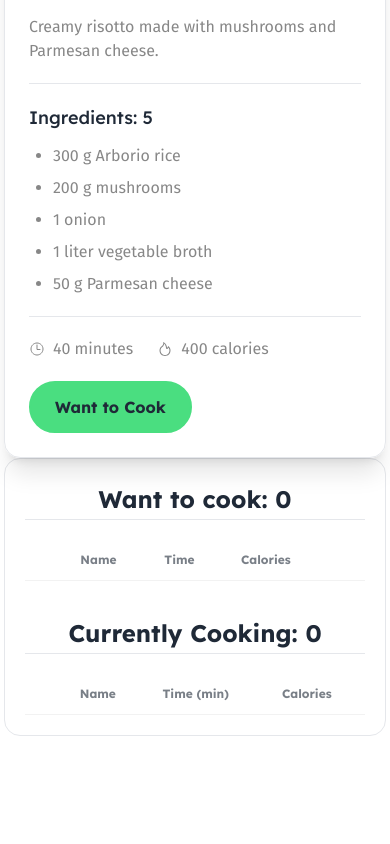
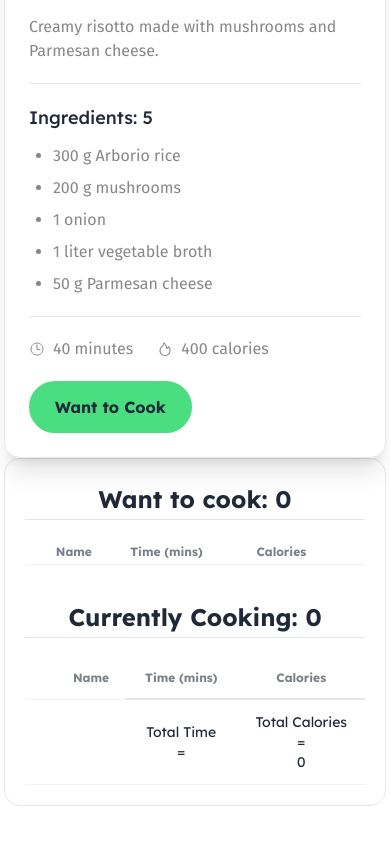
Before and after one commit to Meehnaaz-Basit/Js_Chef-Table, a React (Vite) app: page / in a window 390 px wide. Shown: the part 5294-6138 px from the top of the page. Before the commit the page ends 6094 px from the top, so only its background shows below. Built offline with nearby package versions, Linux system fonts and the light colour scheme.

Commit message:
fixed sidebar table layout

```diff
--- a/src/App.jsx
+++ b/src/App.jsx
@@ -10,7 +10,6 @@ import "react-toastify/dist/ReactToastify.css";
 function App() {
   const [foodInfos, setFoodInfos] = useState([]);
   const [serialNumber, setSerialNumber] = useState(0);
-  // const num = 0;
 
   // want to cook
   const handleWantToCook = (cart) => {
--- a/src/components/CurrentCooking/CurrentCooking.jsx
+++ b/src/components/CurrentCooking/CurrentCooking.jsx
@@ -3,24 +3,14 @@ const CurrentCooking = ({ currentTab, serialNumber }) => {
   const { recipe_name, preparing_time, calories } = currentTab;
 
   return (
-    <div>
-      {/*  */}
-      <div className="overflow-x-auto">
-        <table className="table">
-          <tbody className="">
-            <tr>
-              <th>{serialNumber}</th>
-              <td>{recipe_name} </td>
-              <td>{preparing_time}</td>
-              <td>{calories}</td>
-            </tr>
-          </tbody>
-        </table>
-      </div>
-      {/*  */}
-
-      {/*  */}
-    </div>
+    <>
+      <tr>
+        <th>{serialNumber}</th>
+        <td>{recipe_name} </td>
+        <td className="text-center">{preparing_time}</td>
+        <td className="text-center">{calories}</td>
+      </tr>
+    </>
   );
 };
 
--- a/src/components/Recipes/Recipes.jsx
+++ b/src/components/Recipes/Recipes.jsx
@@ -12,7 +12,7 @@ const Recipes = ({ handleWantToCook }) => {
   }, []);
 
   return (
-    <div className="md:w-3/5 grid md:grid-cols-2 gap-6">
+    <div className="lg:w-3/5 md:w-1/2 grid lg:grid-cols-2 md:grid-cols-1 gap-6">
       {recipes.map((recipe, id) => (
         <Recipe
           key={id}
--- a/src/components/Sidebars/Sidebars.jsx
+++ b/src/components/Sidebars/Sidebars.jsx
@@ -10,23 +10,25 @@ const Sidebars = ({
   currentCooking,
 }) => {
   return (
-    <div className="md:w-2/5 h-min border rounded-2xl p-5">
+    <div className="lg:w-2/5 md:w-1/2 h-min border rounded-2xl p-5">
       {/* want to cook */}
+
       <div>
         <div className="text-center font-bold text-2xl border-b p-1 mb-5">
           <h1>Want to cook: {serialNumber}</h1>
         </div>
-        <table className="table">
+        <div className="overflow-x-auto">
+          <table className="table table-xs">
             <thead>
               <tr>
                 <th></th>
                 <th>Name</th>
-              <th>Time</th>
+                <th>Time (mins)</th>
                 <th>Calories</th>
                 <th></th>
               </tr>
             </thead>
-        </table>
+            <tbody>
               {foodInfos.map((foodInfo, index) => (
                 <Wantcook
                   key={index}
@@ -35,6 +37,9 @@ const Sidebars = ({
                   handlePreparing={handlePreparing}
                 ></Wantcook>
               ))}
+            </tbody>
+          </table>
+        </div>
       </div>
       {/* want to cook ends */}
       {/* current cooking */}
@@ -48,12 +53,11 @@ const Sidebars = ({
               <tr className="">
                 <th></th>
                 <th>Name</th>
-                <th>Time (min)</th>
-                <th>Calories</th>
+                <th className="text-center">Time (mins)</th>
+                <th className="text-center">Calories</th>
               </tr>
             </thead>
-          </table>
-
+            <tbody>
               {currentCooking.map((currentTab, id) => (
                 <CurrentCooking
                   key={id}
@@ -61,6 +65,22 @@ const Sidebars = ({
                   serialNumber={id + 1}
                 ></CurrentCooking>
               ))}
+              {/*  */}
+              <tr>
+                <td></td>
+                <td></td>
+                <td className="border-t-2 text-center">
+                  Total Time = <br />
+                  <span></span>
+                </td>
+                <td className="border-t-2 text-center">
+                  Total Calories = <br />
+                  <span>0</span>
+                </td>
+              </tr>
+              {/*  */}
+            </tbody>
+          </table>
         </div>
       </div>
 
--- a/src/components/Wantcook/Wantcook.jsx
+++ b/src/components/Wantcook/Wantcook.jsx
@@ -4,18 +4,12 @@ const Wantcook = ({ foodInfo, serialNumber, handlePreparing }) => {
   const { recipe_id, recipe_name, preparing_time, calories } = foodInfo;
 
   return (
-    <div>
-      {/*  */}
-      <div className="overflow-x-auto">
-        <table className="table">
-          <tbody className="text-center">
-            {/* row 1 */}
-
+    <>
       <tr>
         <th>{serialNumber}</th>
         <td>{recipe_name}</td>
-              <td>{preparing_time} minutes</td>
-              <td>{calories} calories</td>
+        <td className="text-center">{preparing_time}</td>
+        <td className="text-center">{calories}</td>
         <td>
           <button
             onClick={() => handlePreparing(recipe_id)}
@@ -25,11 +19,7 @@ const Wantcook = ({ foodInfo, serialNumber, handlePreparing }) => {
           </button>
         </td>
       </tr>
-          </tbody>
-        </table>
-      </div>
-      {/*  */}
-    </div>
+    </>
   );
 };
 
```
Lines whose indentation alone changed are shown as unchanged.
